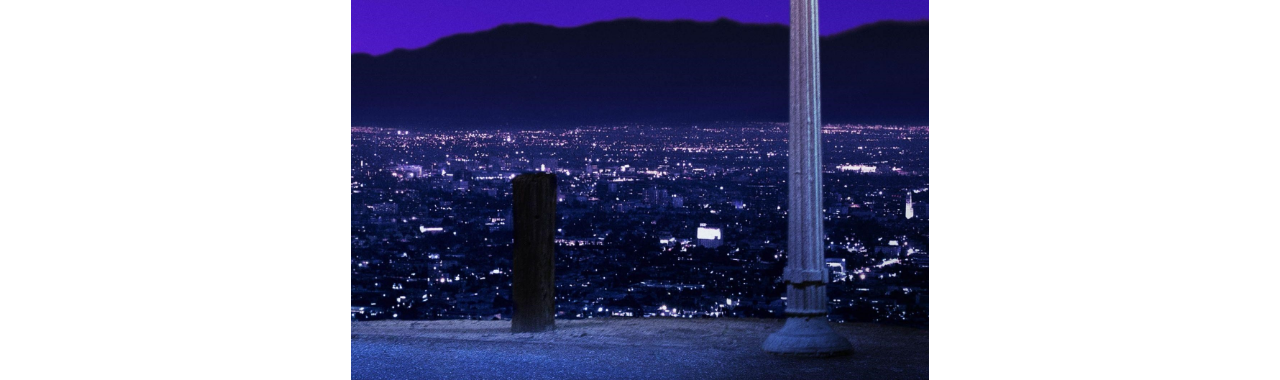
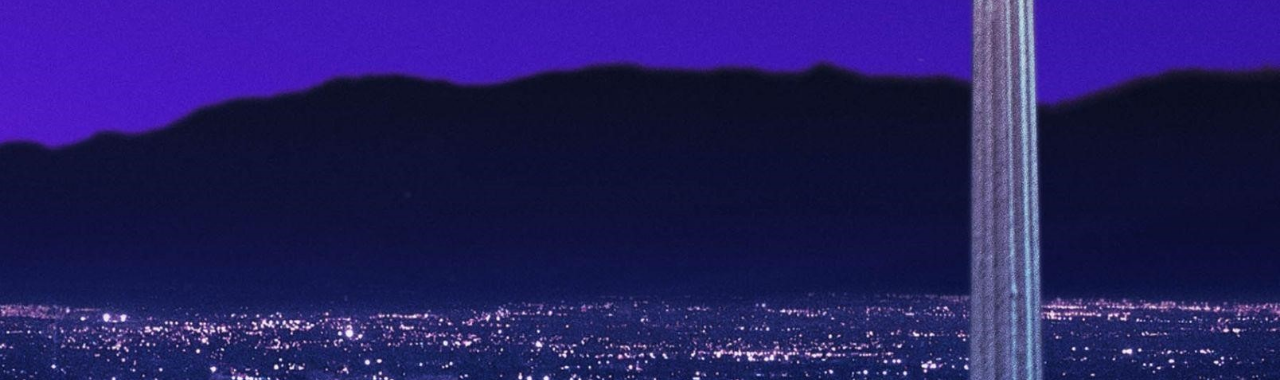
Before and after one commit to mourisio/justforus, a plain HTML site: page index.html in a window 1280 px wide. Shown: the part 420-800 px from the top of the page. Drawn offline with Linux system fonts and the light colour scheme.

Commit message:
Update index.html

```diff
--- a/index.html
+++ b/index.html
@@ -6,7 +6,7 @@
         background-image: url('img.jpg');
 
         /* Specify background properties */
-        background-size: contain; /* Cover the entire viewport */
+        background-size: cover; /* Cover the entire viewport */
         background-position: center center; /* Center the background image */
         background-repeat: no-repeat; /* Do not repeat the background image */
 
```
